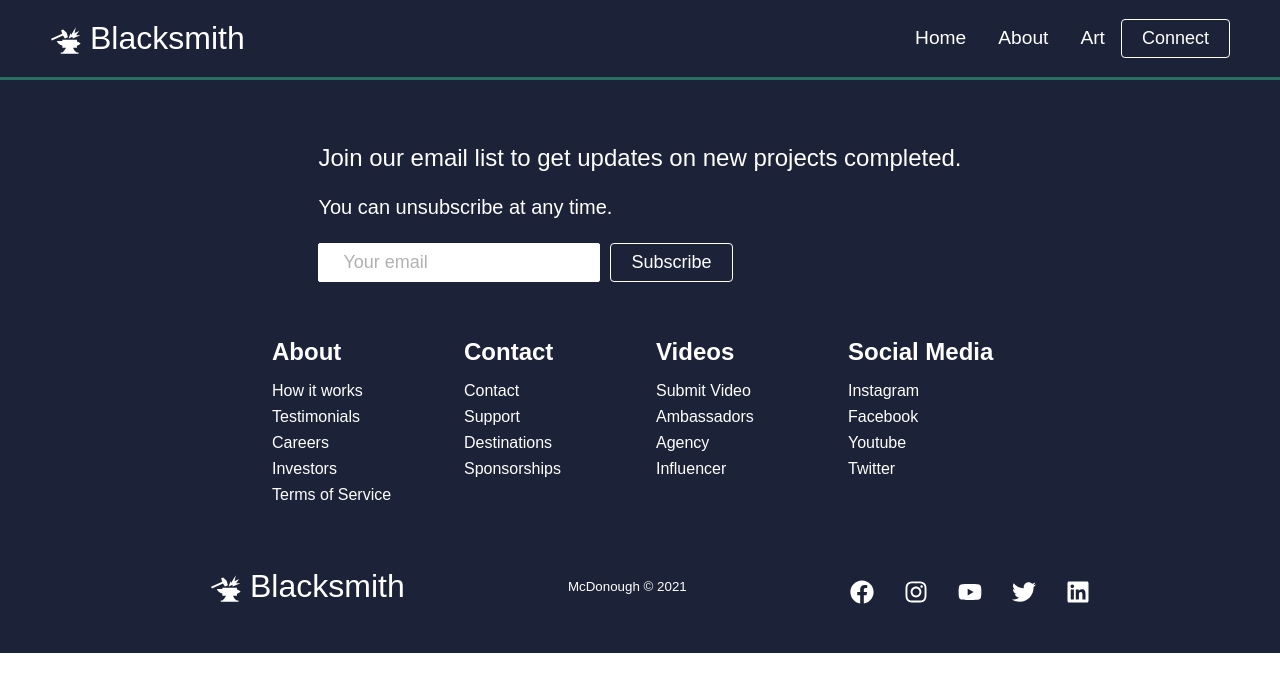
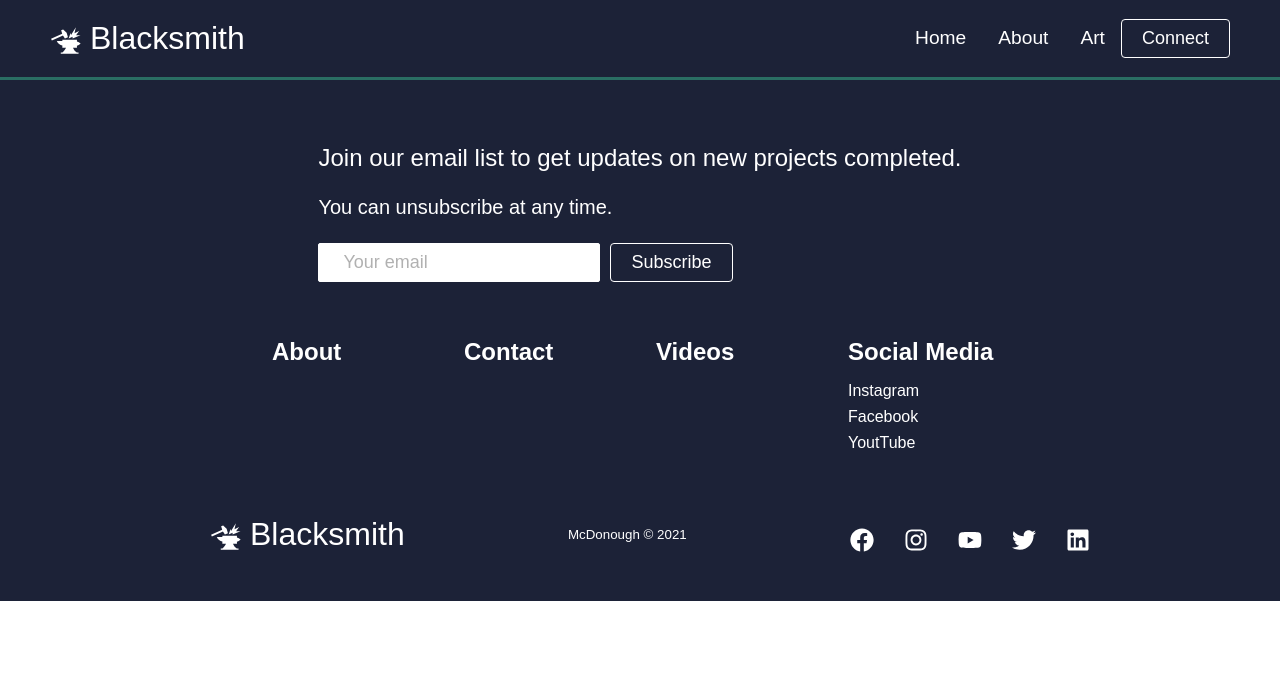
Before and after one commit to UseTheHill/blacksmith_portfolio, a React (Create React App) app: page /sign-up in a window 1280 px wide. Shown: the top 692 px of the page. Built offline with nearby package versions, Linux system fonts and the light colour scheme.

Commit message:
updated footer

```diff
--- a/src/components/pages/Footer/Footer.css
+++ b/src/components/pages/Footer/Footer.css
@@ -64,6 +64,11 @@
   text-align: left;
   width: 160px;
   box-sizing: border-box;
+}
+.footer-link-items a:hover {
+  color: #6299ac;
+  text-decoration: underline;
+  transition: all 0.2s ease-out;
 }
 
 .footer-link-items h2 {
--- a/src/components/pages/Footer/Footer.js
+++ b/src/components/pages/Footer/Footer.js
@@ -36,33 +36,45 @@ function Footer() {
       <div className="footer-links">
         <div className="footer-link-wrapper">
           <div className="footer-link-items">
-            <h2>About</h2>
-            <Link to="/sign-up">How it works</Link>
-            <Link to="/">Testimonials</Link>
+            <Link to="/about">
+              <h2>About</h2>
+            </Link>
+            {/* <Link to="/about"></Link> */}
+            {/* <Link to="/">Testimonials</Link>
             <Link to="/">Careers</Link>
             <Link to="/">Investors</Link>
-            <Link to="/">Terms of Service</Link>
+            <Link to="/">Terms of Service</Link> */}
           </div>
           <div className="footer-link-items">
-            <h2>Contact</h2>
-            <Link to="/">Contact</Link>
-            <Link to="/">Support</Link>
-            <Link to="/">Destinations</Link>
-            <Link to="/">Sponsorships</Link>
+            <Link to="mailto:tmcdonough08@gmail.com">
+              <h2>Contact</h2>
+            </Link>
           </div>
           <div className="footer-link-items">
-            <h2>Videos</h2>
-            <Link to="/">Submit Video</Link>
-            <Link to="/">Ambassadors</Link>
-            <Link to="/">Agency</Link>
-            <Link to="/">Influencer</Link>
+            <Link to={"//www.youtube.com"}>
+              <h2>Videos</h2>
+            </Link>
           </div>
           <div className="footer-link-items">
             <h2>Social Media</h2>
-            <Link to="/">Instagram</Link>
-            <Link to="/">Facebook</Link>
-            <Link to="/">Youtube</Link>
-            <Link to="/">Twitter</Link>
+            <a
+              href="//www.instagram.com/mcdonoughforge/"
+              target="_blank"
+              rel="noreferrer"
+            >
+              Instagram
+            </a>
+            <a
+              href="//www.facebook.com/tommy.mcdonough.9"
+              target="_blank"
+              rel="noreferrer"
+            >
+              Facebook
+            </a>
+            <a href="//www.youtube.com" target="_blank" rel="noreferrer">
+              YoutTube
+            </a>
+            {/* <Link to="/">Twitter</Link> */}
           </div>
         </div>
       </div>
```
